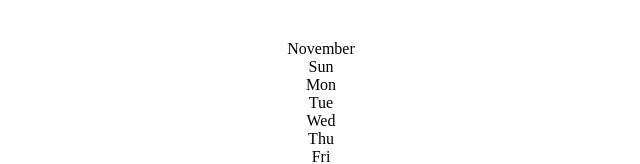
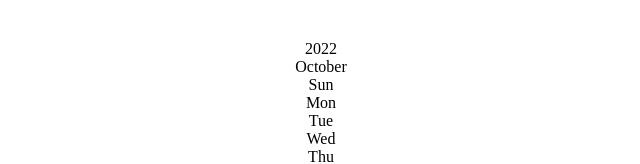
Before and after one commit to Prmatterson/budget, a React (Vite) app: page / in a window 1280 px wide. Shown: the top 164 px of the page, without its empty margins (319-959 px from the left). Built offline with nearby package versions, Linux system fonts and the light colour scheme.

Commit message:
date selection done

```diff
--- a/src/components/Calendar.jsx
+++ b/src/components/Calendar.jsx
@@ -3,8 +3,16 @@ import "tailwindcss/tailwind.css"
 
 export default function Calendar() {
 
+const months = ["January", "February", "March", "April", "May", "June", "July", "August", "September", "October", "November", "December"];
+const todaysDate = new Date();
+const thisYear = todaysDate.getFullYear();
+const month = months[todaysDate.getMonth()];
+const selectFirstDay = todaysDate.setDate(1);
+const firstDay = todaysDate.getDate();
+
+
   const day = [];
-  for (let x = 1; x < 31; x++) {
+  for (let x = 1; x < 31; x++) { // x < total days in current month
     day.push(x);
   };
 
@@ -12,7 +20,8 @@ export default function Calendar() {
     <div>
 
       <div className='grid grid-cols-7'>
-        <div class="cell col-span-7" id='month'>November</div>
+        <div class='cell col-span-7' id='year'> { thisYear } </div>
+        <div class="cell col-span-7" id='month'> {month} </div>
         <div id='date-header-sunday'>Sun</div>
         <div id='date-header-monday'>Mon</div>
         <div id='date-header-tuesday'>Tue</div>
```
